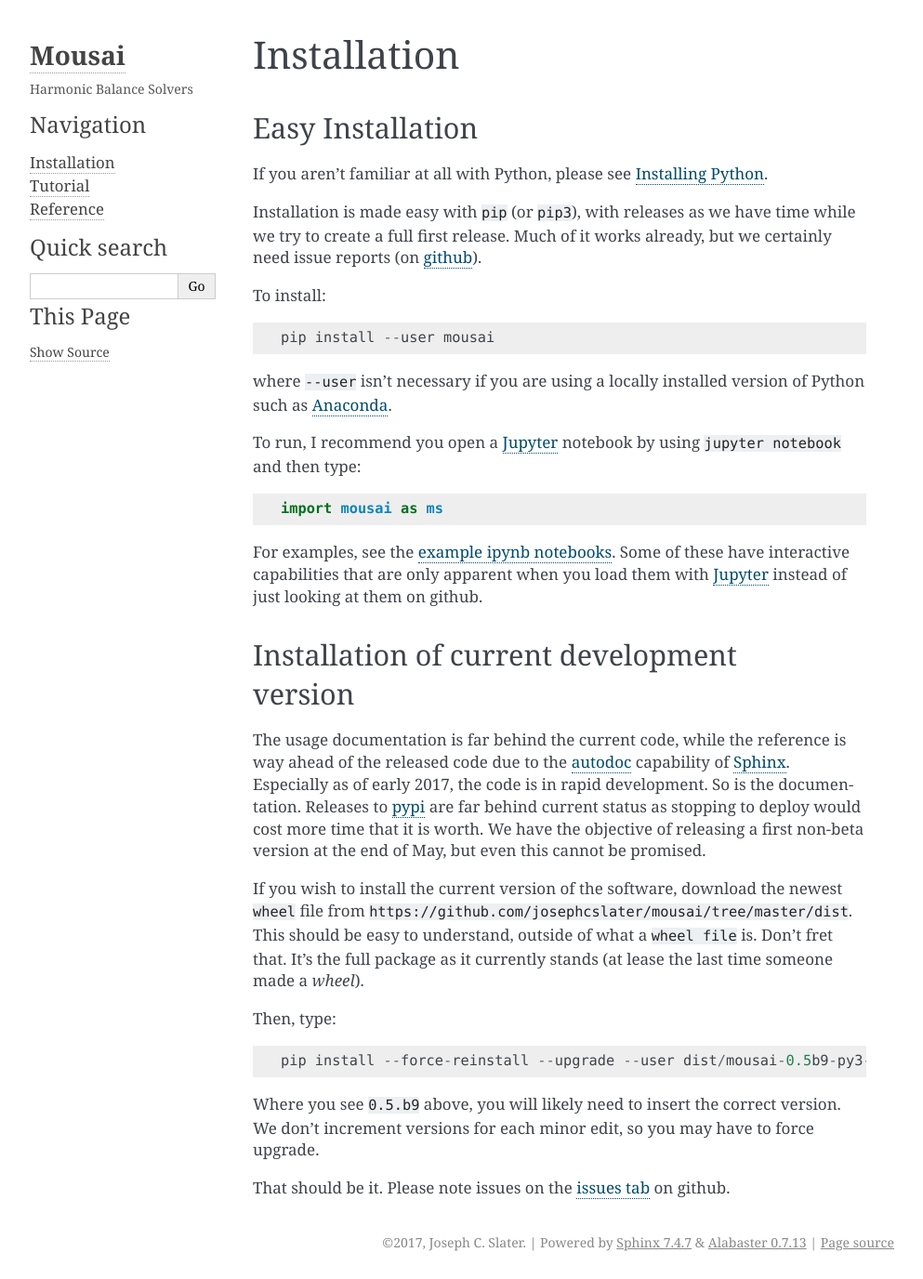
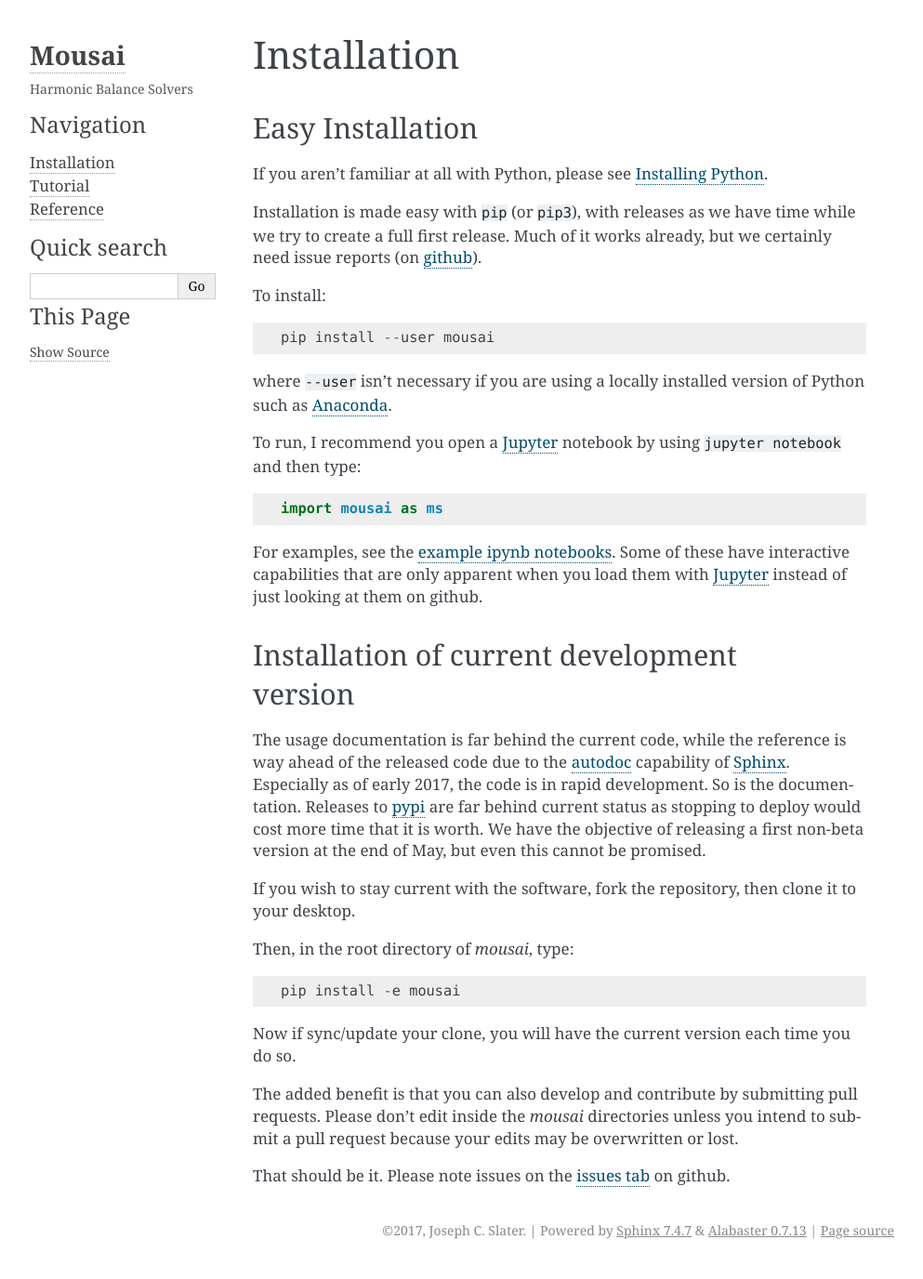
Before and after one commit to josephcslater/mousai, a Sphinx documentation site: the page built from docs/installation.rst, in a window 1280 px wide. Shown: the whole page at 93% size, without its empty margins (148-1141 px from the left). Built offline with Sphinx 7.4.7, drawn with Linux system fonts in a browser that asks for light colours.

Commit message:
Keep examples in sync

```diff
--- a/docs/installation.rst
+++ b/docs/installation.rst
@@ -27,14 +27,15 @@
 
 The usage documentation is far behind the current code, while the reference is way ahead of the released code due to the `autodoc <http://www.sphinx-doc.org/en/stable/ext/autodoc.html>`_ capability of `Sphinx <http://www.sphinx-doc.org/en/stable/>`_. Especially as of early 2017, the code is in rapid development. So is the documentation. Releases to `pypi <https://pypi.python.org/pypi>`_ are far behind current status as stopping to deploy would cost more time that it is worth. We have the objective of releasing a first non-beta version at the end of May, but even this cannot be promised.
 
-If you wish to install the current version of the software, download the newest ``wheel`` file from
-``https://github.com/josephcslater/mousai/tree/master/dist``. This should be easy to understand, outside of what a ``wheel file`` is. Don't fret that. It's the full package as it currently stands (at lease the last time someone made a `wheel`).
+If you wish to stay current with the software, fork the repository, then clone it to your desktop.
 
-Then, type::
+Then, in the root directory of `mousai`, type::
 
-  pip install --force-reinstall --upgrade --user dist/mousai-0.5b9-py3-none-any.whl
+  pip install -e mousai
 
-Where you see ``0.5.b9`` above, you will likely need to insert the correct version. We don't increment versions for each minor edit, so you may have to force upgrade.
+Now if sync/update your clone, you will have the current version each time you do so.
+
+The added benefit is that you can also develop and contribute by submitting pull requests. Please don't edit inside the `mousai` directories unless you intend to submit a pull request because your edits may be overwritten or lost.
 
 That should be it. Please note issues on the `issues tab <https://github.com/josephcslater/mousai>`_ on github.
 
--- a/docs/reference/revision_history.rst
+++ b/docs/reference/revision_history.rst
@@ -1,5 +1,6 @@
 Revision History
 ________________
+
 0.11
 ~~~~
 Enable functionality of `num_harmonics`
```
